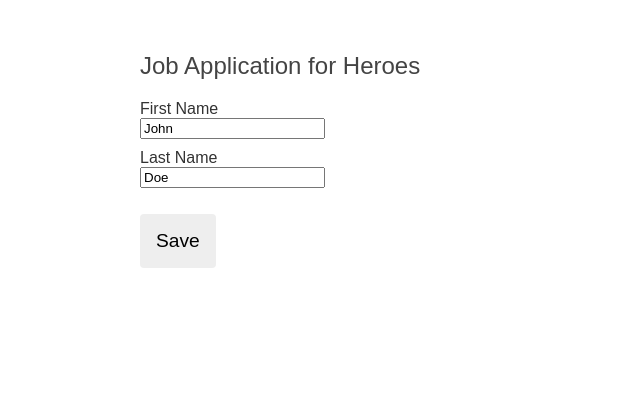
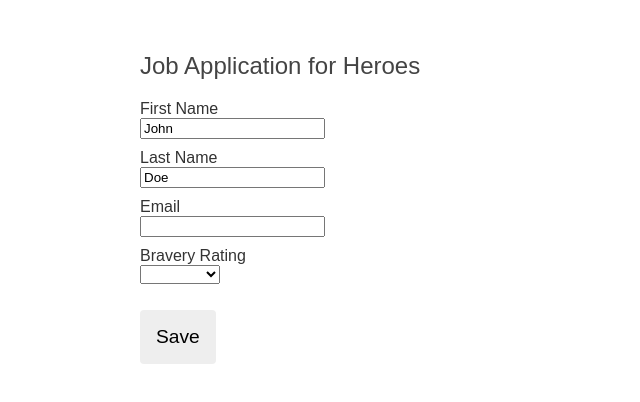
Before and after one commit to hiromitsuiwata/json-schema-dynamic-form, an Angular app: page / in a window 1280 px wide. Shown: the top 402 px of the page, without its empty margins (0-640 px from the left). Built offline with nearby package versions, Linux system fonts and the light colour scheme; data requests are answered from the project's data file.

Commit message:
複数の種類の質問に対応

```diff
--- a/db.json
+++ b/db.json
@@ -15,6 +15,38 @@
       "defaultValue": "Doe",
       "required": true,
       "order": 2
+    },
+    {
+      "class": "TextboxQuestion",
+      "key": "emailAddress",
+      "label": "Email",
+      "type": "email",
+      "required": false,
+      "order": 3
+    },
+    {
+      "class": "DropdownQuestion",
+      "key": "brave",
+      "label": "Bravery Rating",
+      "options": [
+        {
+          "key": "solid",
+          "value": "Solid"
+        },
+        {
+          "key": "great",
+          "value": "Great"
+        },
+        {
+          "key": "good",
+          "value": "Good"
+        },
+        {
+          "key": "unproven",
+          "value": "Unproven"
+        }
+      ],
+      "order": 4
     }
   ]
 }
--- a/src/app/app.component.ts
+++ b/src/app/app.component.ts
@@ -11,8 +11,8 @@ import { QuestionService } from './question-service.service';
   template: `
     <div>
       <h2>Job Application for Heroes</h2>
-      <div *ngIf="questions | async as state">
-        <app-dynamic-form [questions]="state"/>
+      <div *ngIf="questions | async as resolvedQuestions">
+        <app-dynamic-form [questions]="resolvedQuestions"/>
       </div>
     </div>
   `,
--- a/src/app/question-service.service.ts
+++ b/src/app/question-service.service.ts
@@ -11,7 +11,11 @@ import { QuestionServiceBase } from './question-service-base.service';
 export class QuestionService extends QuestionServiceBase {
   constructor(private http: HttpClient) { super() }
 
-  // TODO: get from a remote source of question metadata
+  /**
+   * サーバから質問内容を取得してQuestionBaseのリストを作る
+   *
+   * @returns
+   */
   getQuestions(): Observable<QuestionBase<string>[]> {
 
     const o = this.http.get<any[]>('http://localhost:3000/questions');
@@ -19,71 +23,47 @@ export class QuestionService extends QuestionServiceBase {
     return o.pipe(map((array: any[]) => {
       const questions: QuestionBase<string>[] = [];
       array.forEach((elem: any) => {
-        // const className = elem.class;
-        const instance = new TextboxQuestion({
+
+        console.log(elem);
+
+        let instance;
+
+        switch (elem.class) {
+          case 'TextboxQuestion':
+            instance = new TextboxQuestion({
               key: elem.key,
               label: elem.label,
               value: elem.defaultValue,
               required: elem.required,
               order: elem.order
             });
-        // const instance = new (Function("return new " + className)());
-        // instance.key = elem.key;
-        // instance.label = elem.label;
-        // instance.value = elem.defaultValue;
-        // instance.required = elem.required;
-        // instance.order = elem.order;
-        // console.log(instance);
             questions.push(instance);
+            break;
+          case 'DropdownQuestion':
+            instance = new DropdownQuestion({
+              key: elem.key,
+              label: elem.label,
+              options: elem.options,
+              order: elem.order
             });
-      // console.log(questions.length);
-      return questions;
+            questions.push(instance);
+            break;
+          default:
+            console.log("default");
+            break;
+        }
+      });
+
+      return this.sort(questions);
     }));
-
-
-    // resp.pipe(map(forEach(resp: any => {
-    //   const className = resp.class;
-    //   // const className = "TextboxQuestion";
-    //   const instance = new (Function("return new " + className)());
-    //   // const instance = new TextboxQuestion();
-    //   instance.key = resp.key;
-    //   instance.label = resp.label;
-    //   instance.value = resp.defaultValue;
-    //   instance.required = resp.required;
-    //   instance.order = resp.order;
-    //   return instance;
-    // }));
-
-
-    // resp.subscribe((respArray: any[]) => {
-    //   console.log(respArray);
-    //   respArray.forEach(resp => {
-    //     // const className = resp.class;
-    //     // const className = "TextboxQuestion";
-    //     // const instance = new (Function("return new " + className)());
-    //     // const instance = new TextboxQuestion();
-    //     // instance.key = resp.key;
-    //     // instance.label = resp.label;
-    //     // instance.value = resp.defaultValue;
-    //     // instance.required = resp.required;
-    //     // instance.order = resp.order;
-    //     // console.log(instance);
-
-    //     const instance = new TextboxQuestion({
-    //       key: 'firstName',
-    //       label: 'First name',
-    //       value: 'Bombasto',
-    //       required: true,
-    //       order: 1
-    //     });
-    //     questions.push(instance);
-    //   });
-    // });
-
-    // console.log(questions.length);
-    // return of(this.sort(questions));
   }
 
+  /**
+   * ソートする
+   *
+   * @param questions
+   * @returns
+   */
   sort(questions: QuestionBase<string>[]): QuestionBase<string>[] {
     return questions.sort((a, b) => a.order - b.order);
   }
```
Lines whose indentation alone changed are shown as unchanged.
